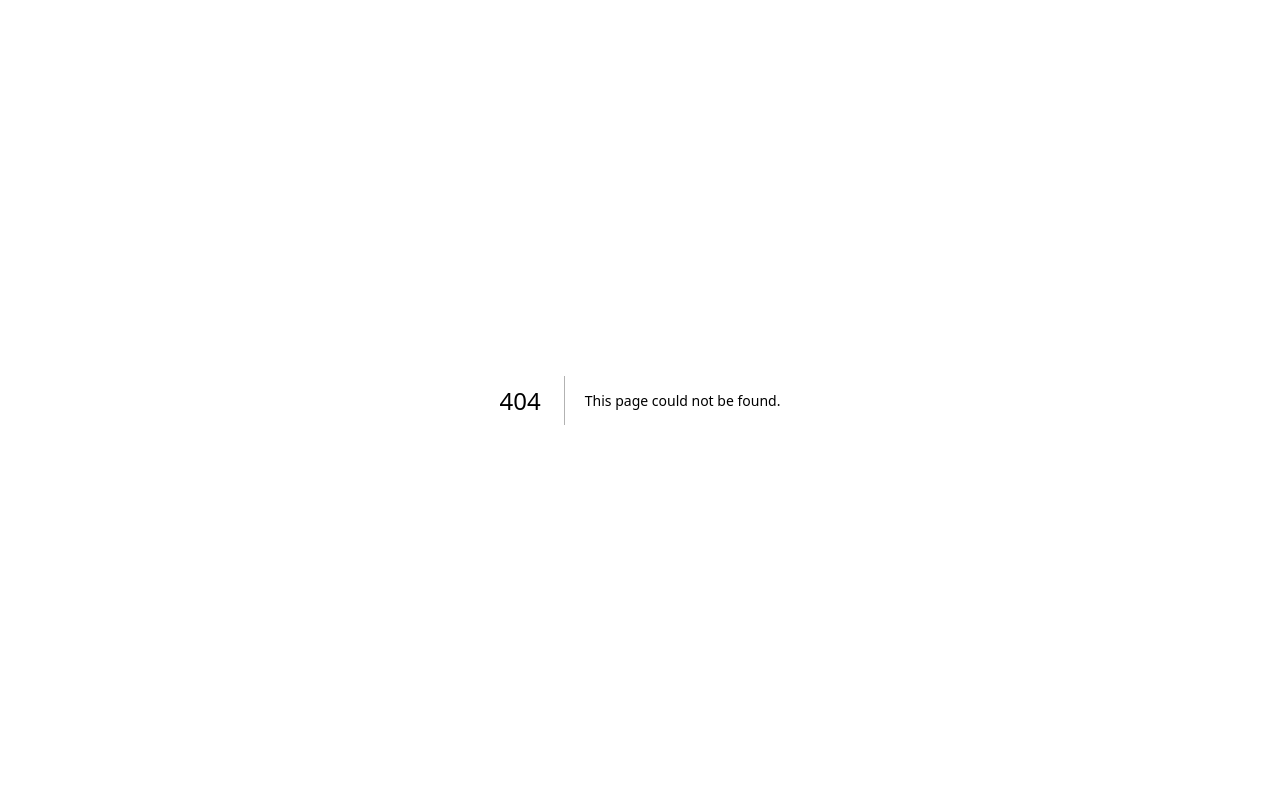
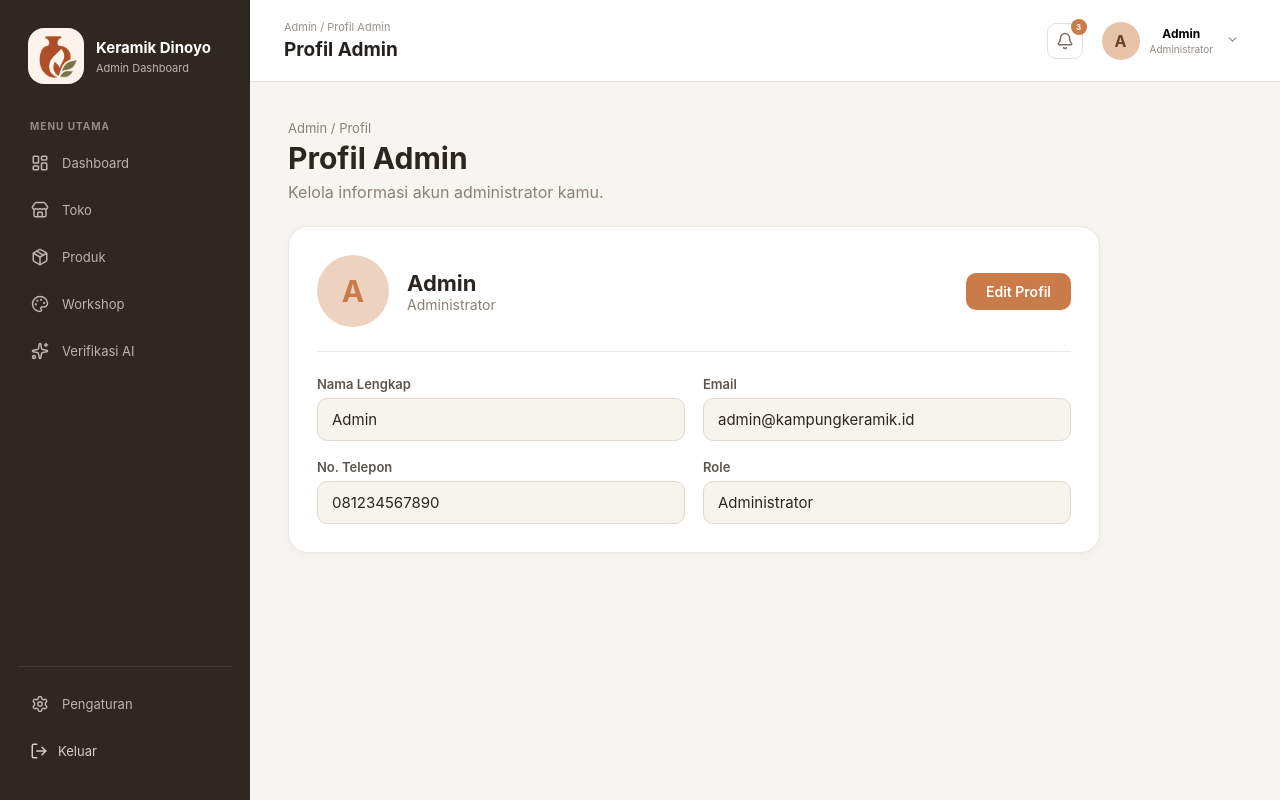
Before and after one commit to Fidhopratama/keramik-dinoyo-fe-next, a Next.js app: page /profil in a window 1280 px wide. Before the commit this address had no page. Built offline with nearby package versions, Linux system fonts and the light colour scheme.

Commit message:
tambah fitur ptofil dan pengaturan

```diff
--- /dev/null
+++ b/src/app/profil/page.tsx
@@ -0,0 +1,238 @@
+'use client'
+
+import { useEffect, useState } from 'react'
+import AdminLayout from '../../components/AdminLayout'
+
+type Profile = {
+  nama: string
+  email: string
+  telepon: string
+  role: string
+}
+
+const DEFAULT_PROFILE: Profile = {
+  nama: 'Admin',
+  email: 'admin@kampungkeramik.id',
+  telepon: '081234567890',
+  role: 'Administrator',
+}
+
+const STORAGE_KEY = 'admin_profile'
+
+export default function ProfilPage() {
+  const [profile, setProfile] = useState<Profile>(DEFAULT_PROFILE)
+  const [form, setForm] = useState<Profile>(DEFAULT_PROFILE)
+  const [editing, setEditing] = useState(false)
+  const [saved, setSaved] = useState(false)
+
+  useEffect(() => {
+    try {
+      const raw = localStorage.getItem(STORAGE_KEY)
+      if (raw) {
+        const data = JSON.parse(raw) as Profile
+        setProfile(data)
+        setForm(data)
+      }
+    } catch {}
+  }, [])
+
+  const handleChange = (key: keyof Profile, value: string) => {
+    setForm((prev) => ({ ...prev, [key]: value }))
+  }
+
+  const handleSave = () => {
+    setProfile(form)
+    try {
+      localStorage.setItem(STORAGE_KEY, JSON.stringify(form))
+    } catch {}
+    setEditing(false)
+    setSaved(true)
+    setTimeout(() => setSaved(false), 2500)
+  }
+
+  const handleCancel = () => {
+    setForm(profile)
+    setEditing(false)
+  }
+
+  const initial = profile.nama.trim().charAt(0).toUpperCase() || 'A'
+
+  return (
+    <AdminLayout>
+      <div style={styles.page}>
+        <div style={styles.breadcrumb}>Admin / Profil</div>
+        <h1 style={styles.title}>Profil Admin</h1>
+        <p style={styles.subtitle}>Kelola informasi akun administrator kamu.</p>
+
+        {saved && <div style={styles.toast}>✓ Profil berhasil disimpan</div>}
+
+        <div style={styles.card}>
+          {/* Header profil */}
+          <div style={styles.header}>
+            <div style={styles.avatar}>{initial}</div>
+            <div>
+              <div style={styles.name}>{profile.nama}</div>
+              <div style={styles.role}>{profile.role}</div>
+            </div>
+            {!editing && (
+              <button style={styles.btnPrimary} onClick={() => setEditing(true)}>
+                Edit Profil
+              </button>
+            )}
+          </div>
+
+          <div style={styles.divider} />
+
+          {/* Form */}
+          <div style={styles.grid}>
+            <Field
+              label="Nama Lengkap"
+              value={form.nama}
+              disabled={!editing}
+              onChange={(v) => handleChange('nama', v)}
+            />
+            <Field
+              label="Email"
+              type="email"
+              value={form.email}
+              disabled={!editing}
+              onChange={(v) => handleChange('email', v)}
+            />
+            <Field
+              label="No. Telepon"
+              value={form.telepon}
+              disabled={!editing}
+              onChange={(v) => handleChange('telepon', v)}
+            />
+            <Field label="Role" value={form.role} disabled onChange={() => {}} />
+          </div>
+
+          {editing && (
+            <div style={styles.actions}>
+              <button style={styles.btnGhost} onClick={handleCancel}>
+                Batal
+              </button>
+              <button style={styles.btnPrimary} onClick={handleSave}>
+                Simpan Perubahan
+              </button>
+            </div>
+          )}
+        </div>
+      </div>
+    </AdminLayout>
+  )
+}
+
+function Field({
+  label,
+  value,
+  onChange,
+  disabled,
+  type = 'text',
+}: {
+  label: string
+  value: string
+  onChange: (v: string) => void
+  disabled?: boolean
+  type?: string
+}) {
+  return (
+    <label style={styles.field}>
+      <span style={styles.label}>{label}</span>
+      <input
+        type={type}
+        value={value}
+        disabled={disabled}
+        onChange={(e) => onChange(e.target.value)}
+        style={{
+          ...styles.input,
+          background: disabled ? '#f7f3ef' : '#fff',
+          cursor: disabled ? 'not-allowed' : 'text',
+        }}
+      />
+    </label>
+  )
+}
+
+const ACCENT = '#c97b4a'
+
+const styles: Record<string, React.CSSProperties> = {
+  page: { padding: '8px 4px', maxWidth: 820 },
+  breadcrumb: { fontSize: 13, color: '#8a8178', marginBottom: 4 },
+  title: { fontSize: 30, fontWeight: 700, color: '#2b2622', margin: 0 },
+  subtitle: { color: '#8a8178', margin: '6px 0 24px' },
+  toast: {
+    background: '#e8f5ec',
+    color: '#237a45',
+    border: '1px solid #bfe3cb',
+    padding: '10px 14px',
+    borderRadius: 10,
+    marginBottom: 16,
+    fontSize: 14,
+  },
+  card: {
+    background: '#fff',
+    borderRadius: 20,
+    padding: 28,
+    border: '1px solid #eee7e0',
+    boxShadow: '0 2px 10px rgba(0,0,0,0.04)',
+  },
+  header: { display: 'flex', alignItems: 'center', gap: 18, flexWrap: 'wrap' },
+  avatar: {
+    width: 72,
+    height: 72,
+    borderRadius: '50%',
+    background: '#ecd2bf',
+    color: ACCENT,
+    fontSize: 30,
+    fontWeight: 700,
+    display: 'flex',
+    alignItems: 'center',
+    justifyContent: 'center',
+  },
+  name: { fontSize: 22, fontWeight: 700, color: '#2b2622' },
+  role: { fontSize: 14, color: '#8a8178' },
+  divider: { height: 1, background: '#eee7e0', margin: '24px 0' },
+  grid: {
+    display: 'grid',
+    gridTemplateColumns: 'repeat(auto-fit, minmax(260px, 1fr))',
+    gap: 18,
+  },
+  field: { display: 'flex', flexDirection: 'column', gap: 6 },
+  label: { fontSize: 13, fontWeight: 600, color: '#5c544d' },
+  input: {
+    padding: '11px 14px',
+    borderRadius: 10,
+    border: '1px solid #e2d8cf',
+    fontSize: 15,
+    color: '#2b2622',
+    outline: 'none',
+  },
+  actions: {
+    display: 'flex',
+    justifyContent: 'flex-end',
+    gap: 10,
+    marginTop: 24,
+  },
+  btnPrimary: {
+    marginLeft: 'auto',
+    background: ACCENT,
+    color: '#fff',
+    border: 'none',
+    padding: '10px 20px',
+    borderRadius: 10,
+    fontWeight: 600,
+    fontSize: 14,
+    cursor: 'pointer',
+  },
+  btnGhost: {
+    background: '#fff',
+    color: '#5c544d',
+    border: '1px solid #e2d8cf',
+    padding: '10px 20px',
+    borderRadius: 10,
+    fontWeight: 600,
+    fontSize: 14,
+    cursor: 'pointer',
+  },
+}
--- a/src/components/AdminLayout.tsx
+++ b/src/components/AdminLayout.tsx
@@ -11,14 +11,14 @@ const titleMap = {
   '/workshop': 'Workshop',
   '/verifikasi-ai': 'Verifikasi AI',
   '/pengaturan': 'Pengaturan',
+  '/profil': 'Profil Admin',
 }
 
 function AdminLayout({ children }) {
   const router = useRouter()
   const pathname = usePathname()
 
-  const title =
-    titleMap[pathname] || 'Dashboard'
+  const title = titleMap[pathname] || 'Dashboard'
 
   const handleMenuChange = (menu) => {
     const routes = {
@@ -28,10 +28,8 @@ function AdminLayout({ children }) {
       Workshop: '/workshop',
       'Verifikasi AI': '/verifikasi-ai',
       Pengaturan: '/pengaturan',
-      'Profil Admin':
-        '/pengaturan?section=profil',
-      'Ganti Password':
-        '/pengaturan?section=keamanan',
+      'Profil Admin': '/profil',
+      'Ganti Password': '/pengaturan?section=keamanan',
     }
 
     const route = routes[menu]
@@ -43,9 +41,7 @@ function AdminLayout({ children }) {
 
   const handleLogout = () => {
     try {
-      localStorage.removeItem(
-        'keramik_dinoyo_token',
-      )
+      localStorage.removeItem('keramik_dinoyo_token')
     } catch {}
 
     router.push('/login')
@@ -53,9 +49,7 @@ function AdminLayout({ children }) {
 
   return (
     <div className="app">
-      <Sidebar
-        onLogout={handleLogout}
-      />
+      <Sidebar onLogout={handleLogout} />
 
       <main className="main-content">
         <Navbar
@@ -64,9 +58,7 @@ function AdminLayout({ children }) {
           onMenuChange={handleMenuChange}
         />
 
-        <section className="content">
-          {children}
-        </section>
+        <section className="content">{children}</section>
       </main>
     </div>
   )
```
Also changed, not shown: src/app/pengaturan/page.tsx (added, +20 -0 lines), public/images/logodinoyo.png (added).
